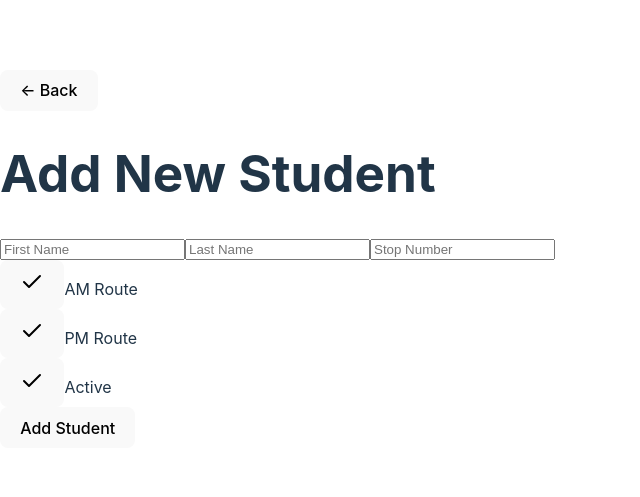
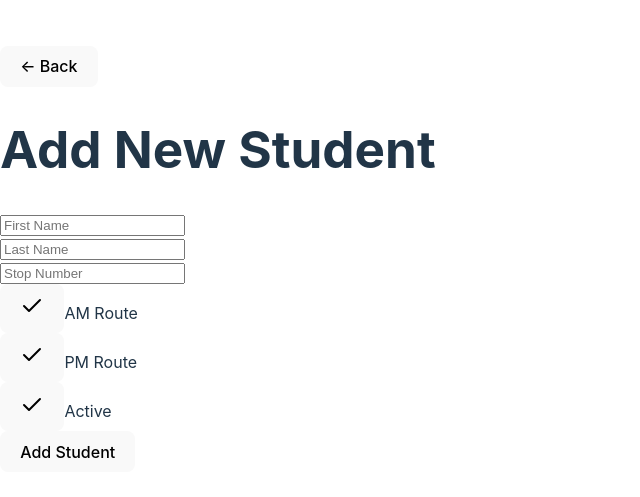
Before and after one commit to dominicnunez/busmap, a React (Vite) app: page /student/new in a window 1280 px wide. Shown: the part 141-638 px from the top of the page, without its empty margins (0-640 px from the left). Built offline with nearby package versions, Linux system fonts and the light colour scheme.

Commit message:
Add: useStudentFormValidation, Begin update: StudentForm

```diff
--- /dev/null
+++ b/src/hooks/useStudentFormValidation.js
@@ -0,0 +1,54 @@
+import { useState } from "react";
+
+export function useStudentFormValidation() {
+  const [errors, setErrors] = useState({});
+
+  const validateStudent = (student) => {
+    const newErrors = {};
+
+    // Name validations
+    if (!student.firstName.trim()) {
+      newErrors.firstName = "First name is required";
+    } else if (student.firstName.length < 2) {
+      newErrors.firstName = "First name must be at least 2 characters";
+    } else if (!/^[a-zA-Z\s-']+$/.test(student.firstName)) {
+      newErrors.firstName = "First name can only contain letters, spaces, hyphens and apostrophes";
+    }
+
+    if (!student.lastName.trim()) {
+      newErrors.lastName = "Last name is required";
+    } else if (student.lastName.length < 2) {
+      newErrors.lastName = "Last name must be at least 2 characters";
+    } else if (!/^[a-zA-Z\s-']+$/.test(student.lastName)) {
+      newErrors.lastName = "Last name can only contain letters, spaces, hyphens and apostrophes";
+    }
+
+    // Stop number validations
+    if (!student.stopNumber) {
+      newErrors.stopNumber = "Stop number is required";
+    } else if (parseInt(student.stopNumber) < 1) {
+      newErrors.stopNumber = "Stop number must be greater than 0";
+    } else if (parseInt(student.stopNumber) > 999) {
+      newErrors.stopNumber = "Stop number cannot exceed 999";
+    }
+
+    // Route validation
+    if (!student.amRoute && !student.pmRoute) {
+      newErrors.route = "Student must be assigned to at least one route";
+    }
+
+    setErrors(newErrors);
+    return Object.keys(newErrors).length === 0;
+  };
+
+  const getFieldError = (fieldName) => errors[fieldName];
+
+  const clearErrors = () => setErrors({});
+
+  return {
+    validateStudent,
+    getFieldError,
+    clearErrors,
+    errors
+  };
+}
--- a/src/pages/StudentForm.jsx
+++ b/src/pages/StudentForm.jsx
@@ -15,12 +15,15 @@ import {
 } from "@/components/ui/select";
 import { Alert, AlertDescription } from "@/components/ui/alert";
 import * as VisuallyHidden from "@radix-ui/react-visually-hidden";
+import { useStudentFormValidation } from "@/hooks/useStudentFormValidation";
 import {
   addStudent,
   editStudent as editStudentAction,
 } from "@/store/studentSlice";
 
 export function StudentForm() {
+  const { validateStudent, getFieldError, clearErrors } =
+    useStudentFormValidation();
   const navigate = useNavigate();
   const { id } = useParams();
   const dispatch = useDispatch();
@@ -161,29 +164,54 @@ export function StudentForm() {
       </VisuallyHidden.Root>
 
       <form onSubmit={handleSubmit} className="space-y-4">
+        <div className="space-y-4">
+          <div>
             <Input
               placeholder="First Name"
               value={student.firstName}
               onChange={handleChange("firstName")}
-          required
               disabled={isSubmitting}
+              className={getFieldError("firstName") ? "border-red-500" : ""}
             />
+            {getFieldError("firstName") && (
+              <p className="text-sm text-red-500 mt-1">
+                {getFieldError("firstName")}
+              </p>
+            )}
+          </div>
+
+          <div>
             <Input
               placeholder="Last Name"
               value={student.lastName}
               onChange={handleChange("lastName")}
-          required
               disabled={isSubmitting}
+              className={getFieldError("lastName") ? "border-red-500" : ""}
             />
+            {getFieldError("lastName") && (
+              <p className="text-sm text-red-500 mt-1">
+                {getFieldError("lastName")}
+              </p>
+            )}
+          </div>
+
+          <div>
             <Input
               type="number"
               placeholder="Stop Number"
               value={student.stopNumber}
               onChange={handleNumberChange("stopNumber")}
-          required
               disabled={isSubmitting}
+              className={getFieldError("stopNumber") ? "border-red-500" : ""}
             />
-        {availableStudents.length > 0 && (
+            {getFieldError("stopNumber") && (
+              <p className="text-sm text-red-500 mt-1">
+                {getFieldError("stopNumber")}
+              </p>
+            )}
+          </div>
+        </div>
+        {/* {availableStudents.length > 0 && (
           <Select onValueChange={handleSiblingSelect}>
             <SelectTrigger>
               <SelectValue placeholder="Link sibling" />
@@ -220,7 +248,7 @@ export function StudentForm() {
               ))}
             </div>
           </div>
-        )}
+        )} */}
         <div className="flex space-x-4">
           <div className="flex items-center space-x-2">
             <Checkbox
```
Lines whose indentation alone changed are shown as unchanged.
